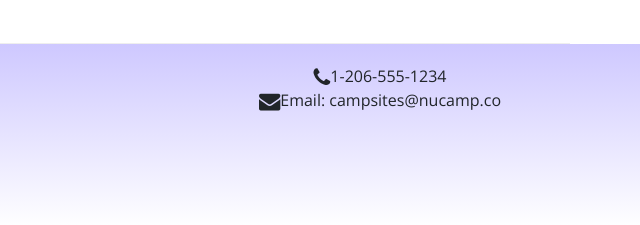
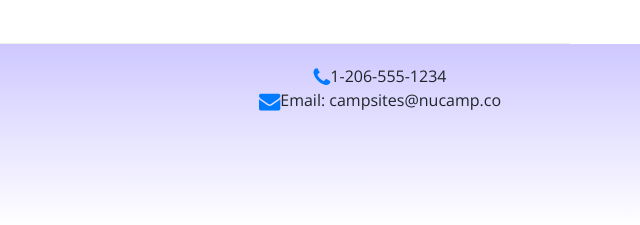
Before and after one commit to Rockrat2008/NuCamp-Campsite, a website: page aboutus.html in a window 1280 px wide. Shown: the part 1086-1311 px from the top of the page, 640-1280 px from the left. Drawn offline with nearby package versions, Linux system fonts and the light colour scheme.

Commit message:
More styling of font-awesome icons

```diff
--- a/aboutus.html
+++ b/aboutus.html
@@ -158,8 +158,9 @@
             ></a>
           </div>
           <div class="col-sm-4 text-center">
-            <i class="fa fa-phone fa-lg"></i>1-206-555-1234<br />
-            <i class="fa fa-envelope fa-lg"></i>Email: campsites@nucamp.co
+            <i class="fa fa-phone fa-lg text-primary"></i>1-206-555-1234<br />
+            <i class="fa fa-envelope fa-lg text-primary"></i>Email:
+            campsites@nucamp.co
           </div>
         </div>
       </div>
```
Also changed, not shown: index.html (+2 -2 lines).
